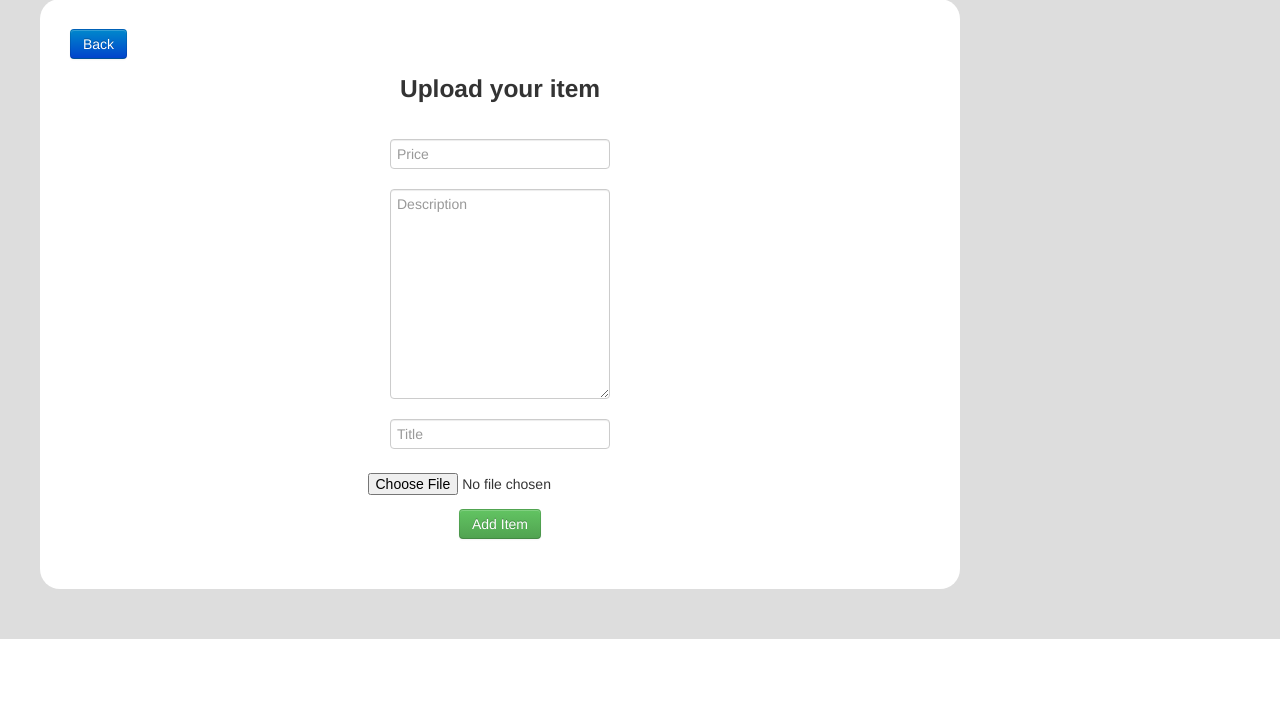
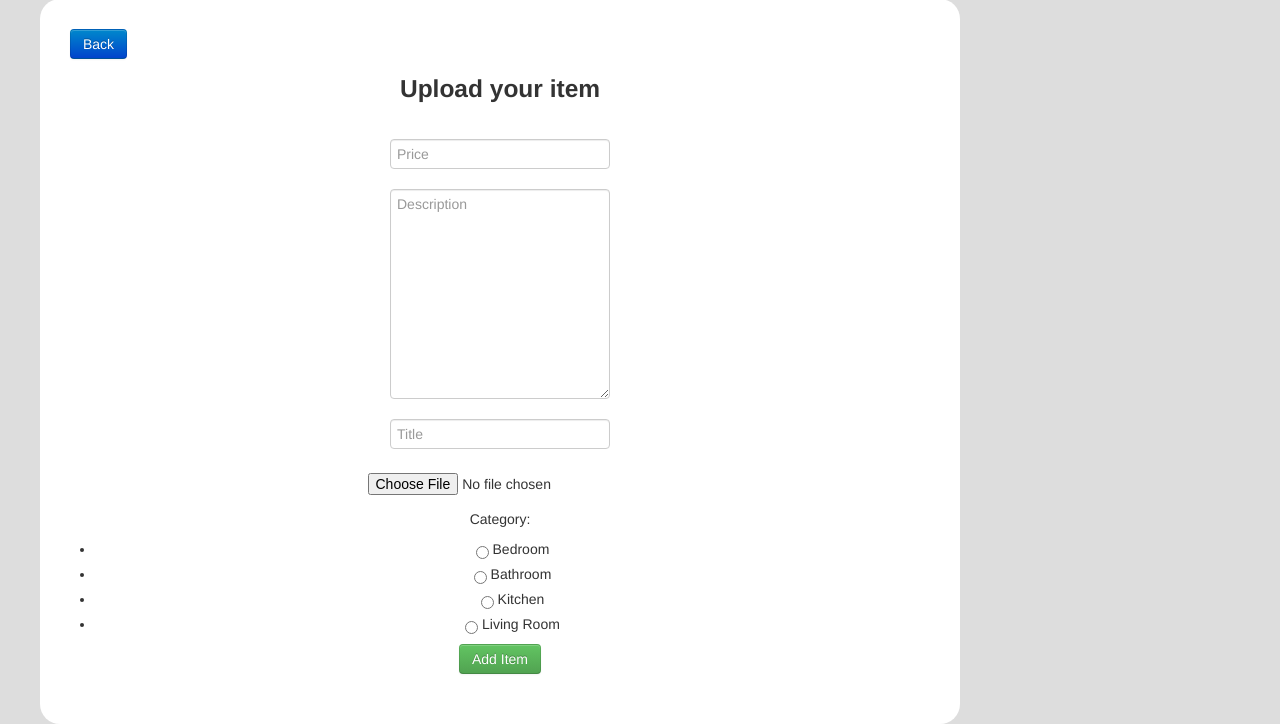
Before and after one commit to adrind/jumbolist, a Django app: page /additem/ in a window 1280 px wide. Shown: the part 161-885 px from the top of the page. Before the commit the page ends 800 px from the top, so only its background shows below. Run offline with Django 3.2, Linux system fonts and the light colour scheme; parts of the project's set-up code (start-up, migrations or seed data) failed here and were passed over; some libraries are stand-ins or nearby versions.

Commit message:
added categories

```diff
--- a/jlist/forms.py
+++ b/jlist/forms.py
@@ -5,9 +5,21 @@ from jlist.models import UserProfile, Item
 from django.db import IntegrityError, models
 from django import forms
 
+
+BEDROOM = 'BD'
+BATHROOM = 'BA'
+KITCHEN = 'KH'
+LIVING_ROOM = 'LR'
+FURNITURE_CHOICES = (
+        (BEDROOM, 'Bedroom'),
+        (BATHROOM, 'Bathroom'),
+        (KITCHEN, 'Kitchen'),
+        (LIVING_ROOM, 'Living Room'),
+    )
+
 class MyUserForm(ModelForm):
     email = RegexField(label="",
-                      regex=r'^[a-zA-Z]+@tufts\.edu$',
+                      regex=r'^[a-zA-Z.]+@tufts\.edu$',
                       widget=TextInput(attrs={'placeholder': 'Tufts e-mail address'}),
                       error_messages={'invalid' :"Need a valid Tufts e-mail"})
     username = RegexField(label="", max_length=30, regex=r'^[\w.@+-]+$',
@@ -50,6 +62,7 @@ class ItemForm(ModelForm):
     description = CharField(label="", widget=forms.Textarea(attrs={'placeholder': 'Description'}))
     price = DecimalField(label='',decimal_places=2, widget=TextInput(attrs={'placeholder': 'Price'}))
     photo = forms.FileField(label='')
+    category = forms.ChoiceField(widget=forms.RadioSelect, choices = FURNITURE_CHOICES)
 
     class Meta:
         model=Item
--- a/jlist/models.py
+++ b/jlist/models.py
@@ -12,6 +12,18 @@ class Item(models.Model):
     sold = models.BooleanField()
     date_added = models.DateField(auto_now_add=True)
     photo = models.FileField(upload_to='photos/%Y/%m/%d')
+    BEDROOM = 'BD'
+    BATHROOM = 'BA'
+    KITCHEN = 'KH'
+    LIVING_ROOM = 'LR'
+    FURNITURE_CHOICES = (
+        (BEDROOM, 'Bedroom'),
+        (BATHROOM, 'Bathroom'),
+        (KITCHEN, 'Kitchen'),
+        (LIVING_ROOM, 'Living Room'),
+    )
+    category = models.CharField(max_length = 2, choices=FURNITURE_CHOICES, default=LIVING_ROOM)
+
 
     def get_fields(self):
         return [(field, field.verbose_name(self)) for field in Item._meta.fields]
--- a/jlist/views.py
+++ b/jlist/views.py
@@ -206,6 +206,7 @@ def additem(request):
             user_id = str(request.session['username'])
             u = UserProfile.objects.get(user=User.objects.get(username=user_id))
             new_item.photo = request.FILES['photo']
+            new_item.category = request.POST['category']
             new_item.seller = u
             new_item.save()
             return render_to_response("additem.html", {'form': None, 'success': True, 'item': new_item.name, 'pic': new_item.photo.url},
--- a/jumbolist/templates/marketplace.html
+++ b/jumbolist/templates/marketplace.html
@@ -89,7 +89,8 @@
                         <a href="/marketplace/item/{{ item.id }}" rel="superbox[iframe][400x400]"><img
                                 src="{{ item.photo.url }}"/></a><br/>
                         <!-- <img src="{{ item.photo.url }}"/> -->
-                        Price: ${{ item.price }} <br/>
+                        Price: ${{ item.price }}.00 <br/>
+                        Category: {{ item.category }} <br/>
                     </div>
                 </li>
                 {% if forloop.counter|divisibleby:5 %}
```
Also changed, not shown: jlist/media/photos/2013/02/24/kettle_2.jpg (added), jlist/media/photos/2013/02/24/pots.JPG (added), jumbolist/db.sqlite3.
